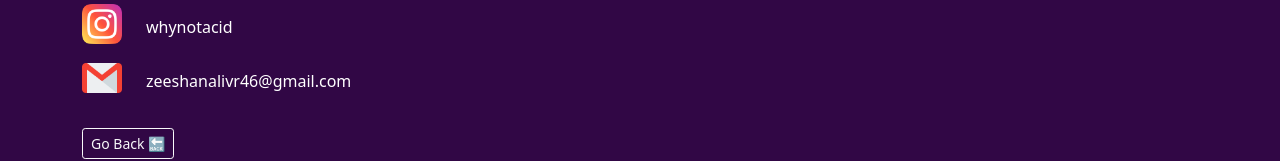
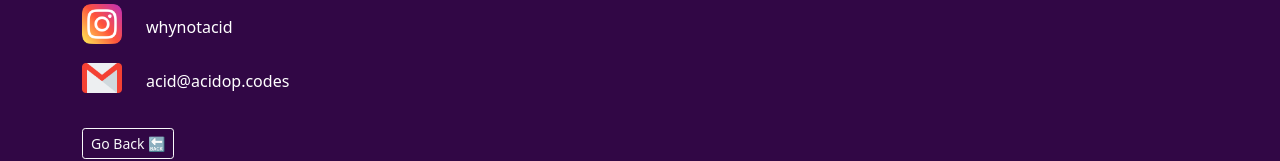
Before and after one commit to AcidOP/portfolio-website, a Next.js app: page /contact in a window 1280 px wide. Shown: the part 273-434 px from the top of the page. Built offline with nearby package versions, Linux system fonts and the light colour scheme.

Commit message:
▶ Changed email

```diff
--- a/pages/contact.jsx
+++ b/pages/contact.jsx
@@ -79,7 +79,7 @@ const Contact = () => {
               </Col>
 
               <Col className={styles.linkColumn}>
-                <a href="mailto:zeeshanalivr46@gmail.com" className={styles.anchor}>zeeshanalivr46@gmail.com</a>
+                <a href="mailto:acid@acidop.codes" className={styles.anchor}>acid@acidop.codes</a>
               </Col>
 
             </Row>
```
